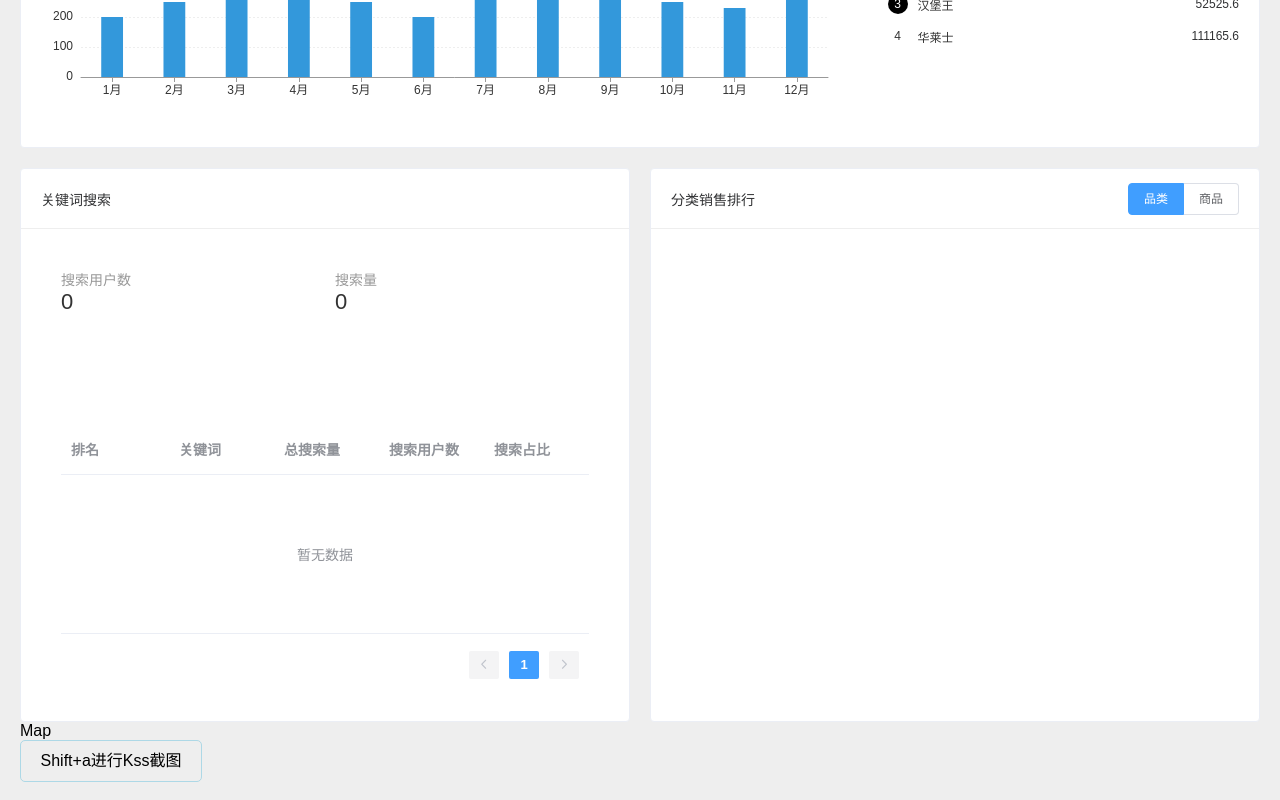
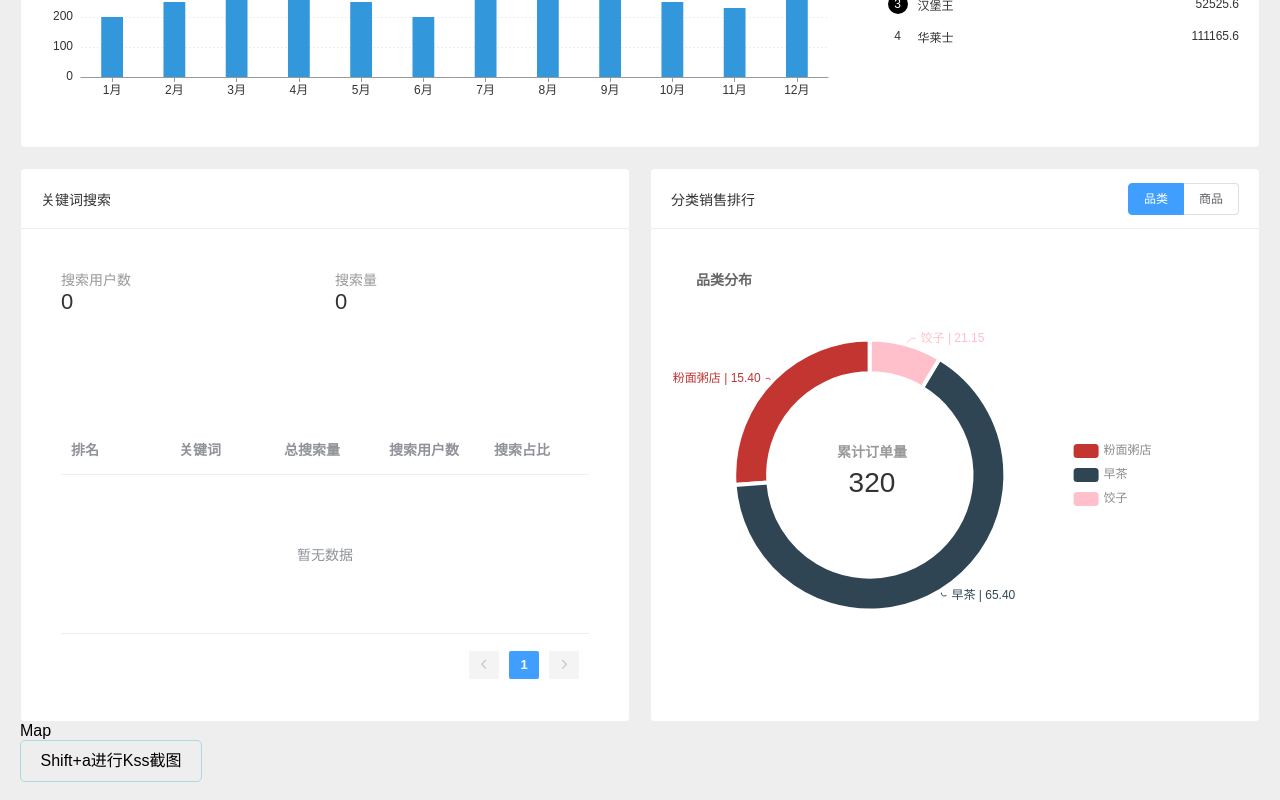
Before and after one commit to MrCrazyLeo/imooc-datav-report-dev, a Vue app: page /#/ in a window 1280 px wide. Shown: the part 423-1223 px from the top of the page. Built offline with nearby package versions, Linux system fonts and the light colour scheme.

Commit message:
分类销售排行-饼图开发

```diff
--- a/src/components/BottomView/index.vue
+++ b/src/components/BottomView/index.vue
@@ -100,12 +100,125 @@ export default {
       categoryOptions: {},
     }
   },
+  mounted() {
+    this.renderPieChart()
+  },
   methods: {
     onPageChange(page) {
       console.log(page)
     },
     onCategoryChange() {
       console.log('radio change')
+    },
+    renderPieChart() {
+      const mockData = [
+        {
+          legendname: '粉面粥店',
+          value: 67,
+          percent: '15.40',
+          name: '粉面粥店',
+        },
+        {
+          legendname: '早茶',
+          value: 167,
+          percent: '65.40',
+          name: '早茶',
+        },
+        {
+          legendname: '饺子',
+          value: 22,
+          percent: '21.15',
+          name: '饺子',
+          itemStyle: {
+            color: 'pink',
+          },
+        },
+      ]
+      this.categoryOptions = {
+        title: [
+          {
+            text: '品类分布',
+            textStyle: {
+              fontSize: 14,
+              color: '#666',
+            },
+            left: 20,
+            top: 20,
+          },
+          {
+            text: '累计订单量',
+            subtext: '320',
+            x: '34.5%',
+            y: '42.5%',
+            textAlign: 'center',
+            textStyle: {
+              fontSize: 14,
+              color: '#999',
+            },
+            subtextStyle: {
+              fontSize: 28,
+              color: '#333',
+            },
+          },
+        ],
+        series: [
+          {
+            name: '品类分布',
+            type: 'pie',
+            data: mockData,
+            label: {
+              normal: {
+                show: true,
+                position: 'outer',
+                formatter: function (params) {
+                  return `${params.data.legendname} | ${params.data.percent}`
+                },
+              },
+            },
+            center: ['35%', '50%'],
+            radius: ['45%', '60%'],
+            labelLine: {
+              normal: {
+                length: 6,
+                length2: 4,
+                smooth: true,
+              },
+            },
+            clockwise: false,
+            itemStyle: {
+              borderWidth: 4,
+              borderColor: '#fff',
+            },
+          },
+        ],
+        legend: {
+          type: 'scroll',
+          orient: 'vertical',
+          height: 250,
+          left: '70%',
+          top: 'middle',
+          textStyle: {
+            color: '#8c8c8c',
+          },
+        },
+        tooltip: {
+          formatter: function (params) {
+            const str =
+              params.seriesName +
+              '<br />' +
+              params.marker +
+              params.data.name +
+              '<br />' +
+              '数量：' +
+              params.data.value +
+              '<br />' +
+              '占比：' +
+              params.data.percent +
+              '%'
+            return str
+          },
+        },
+      }
     },
   },
 }
```
